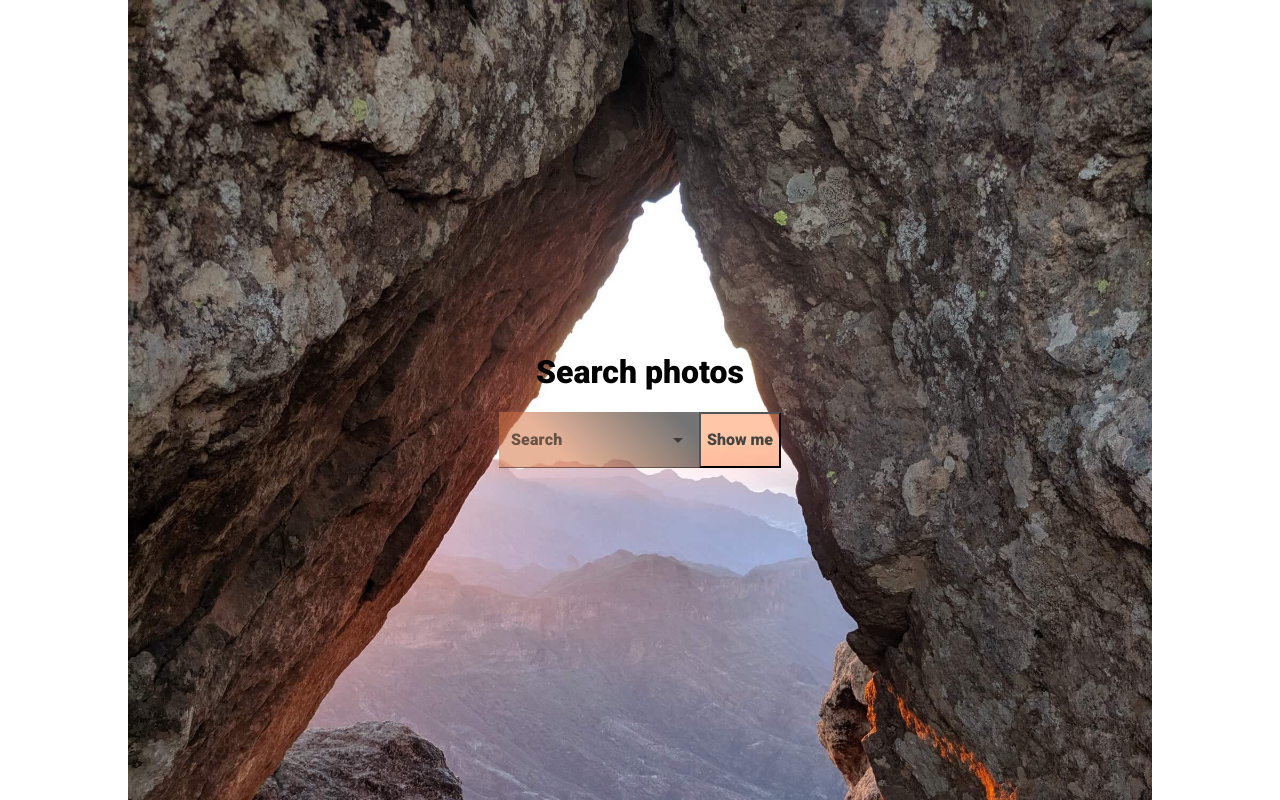
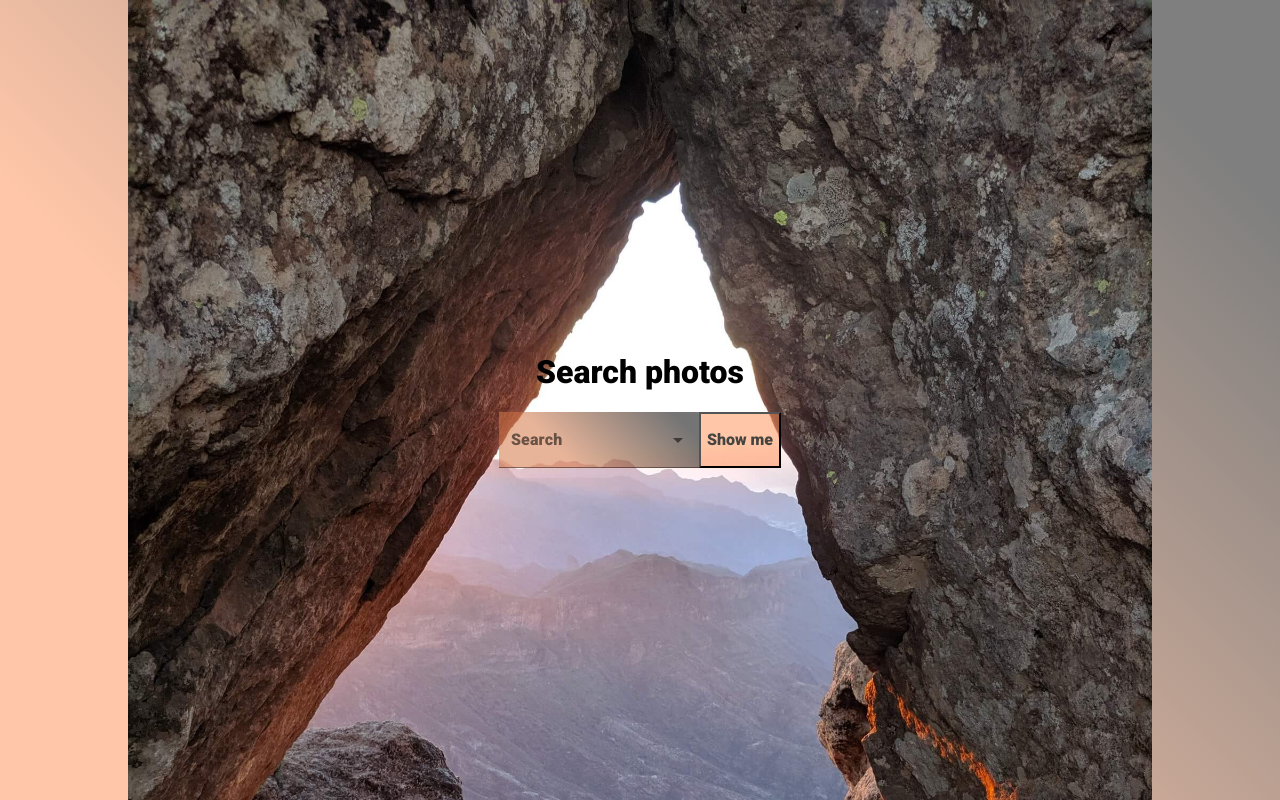
Before and after one commit to JustynaOlszewska/apiImages, a React (Create React App) app: page / in a window 1280 px wide. Built offline with nearby package versions, Linux system fonts and the light colour scheme.

Commit message:
added background

```diff
--- a/src/components/pages/Main.js
+++ b/src/components/pages/Main.js
@@ -12,7 +12,7 @@ const Main = () => {
                 <Search />
             </StyledHeaderSearch>
             <ImagesList />
-        </div>
+        </div >
     );
 };
 
--- a/src/styles/GlobalStyle.js
+++ b/src/styles/GlobalStyle.js
@@ -7,13 +7,16 @@ ${normalize};
 html {
     box-sizing: border-box;
     font-size: 16px;
-height: 100vh;
+/* height: 100vh; */
 min-height: 100vh;
 width: 100%;
 font-family: 'Roboto',sans-serif;
 display: flex;
 justify-content: center;
 margin: 0 auto;
+background: linear-gradient(45deg, rgba(255, 142, 83,0.5) 30%, rgba(0,0,0,0.5) 90%);
+background-repeat: no-repeat;
+background-size: cover;
 body {
    @media(min-width: 700px) {
     width: 80%;
```
Also changed, not shown: 1 other file (tests, documents, lock files or other folders).
